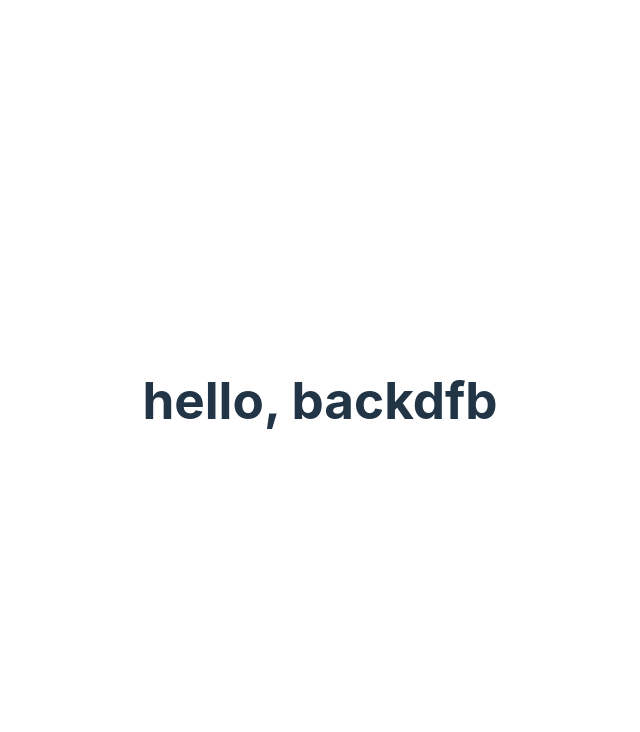
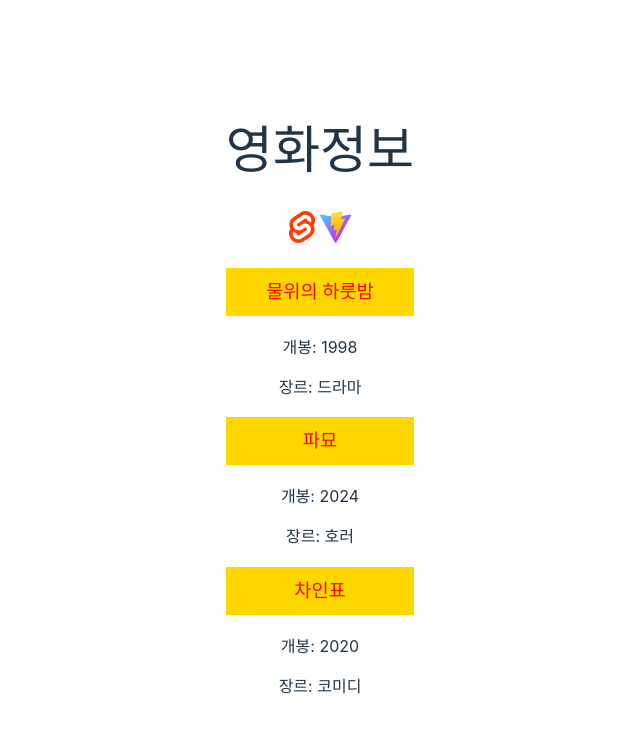
Before and after one commit to backdfb/firstSveltProject, a Svelte app in the folder vite-project/: page / in a window 1280 px wide. Shown: the top 732 px of the page, without its empty margins (320-960 px from the left). Built offline with nearby package versions, Linux system fonts and the light colour scheme.

Commit message:
기본틀 작성, 반복문 작성중중

```diff
--- a/vite-project/src/App.svelte
+++ b/vite-project/src/App.svelte
@@ -1,13 +1,48 @@
 <script>
+  import logo1 from './assets/svelte.svg';
+  let logo2 = '/vite.svg';
 
+  let title = '제목';
+  let openDate = 2024;
+  let category = '액션';
+
+  let textRed = 'color: red';
+
+  const data = [
+    { title: '물위의 하룻밤', openDate: 1998, category: '드라마' },
+    { title: '파묘', openDate: 2024, category: '호러' },
+    { title: '차인표', openDate: 2020, category: '코미디' },
+  ]
 </script>
 
 <main>
-  <h1>
-    hello, backdfb
-  </h1>
+
+  <h1>영화정보</h1>
+  <img src={logo1} alt="">
+  <img src={logo2} alt="">
+  {#each data as movie, i}
+
+  {/each}
+  <div>
+    <h3 class="bg-yellow" style={textRed}>{data[0].title}</h3>
+    <p>개봉: {data[0].openDate}</p>
+    <p>장르: {data[0].category}</p>
+  </div>
+  <div>
+    <h3 class="bg-yellow" style={textRed}>{data[1].title}</h3>
+    <p>개봉: {data[1].openDate}</p>
+    <p>장르: {data[1].category}</p>
+  </div>
+  <div>
+    <h3 class="bg-yellow" style={textRed}>{data[2].title}</h3>
+    <p>개봉: {data[2].openDate}</p>
+    <p>장르: {data[2].category}</p>
+  </div>
 </main>
 
 <style>
-
+  .bg-yellow {
+    background-color: gold;
+    padding: 10px;
+  }
 </style>
```
